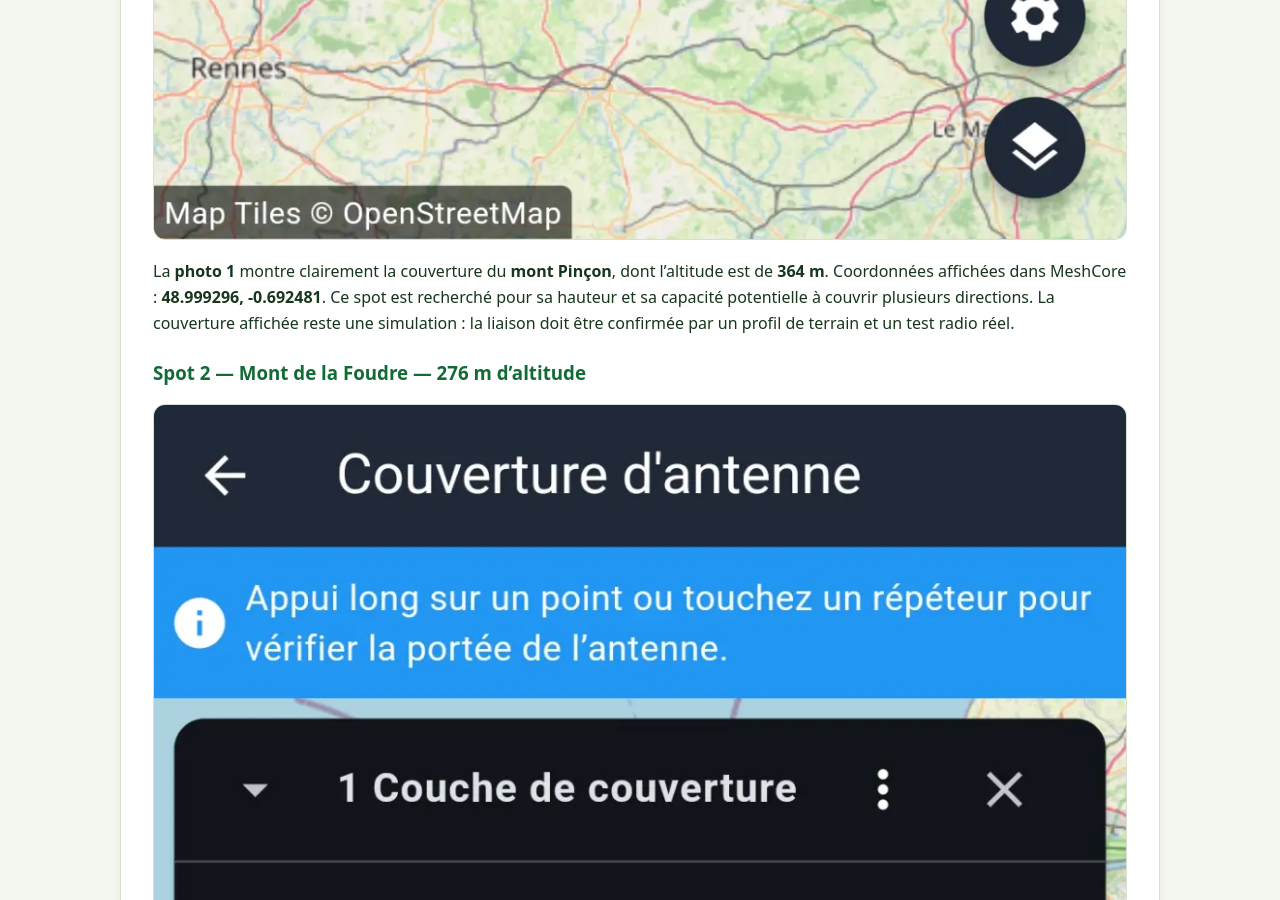
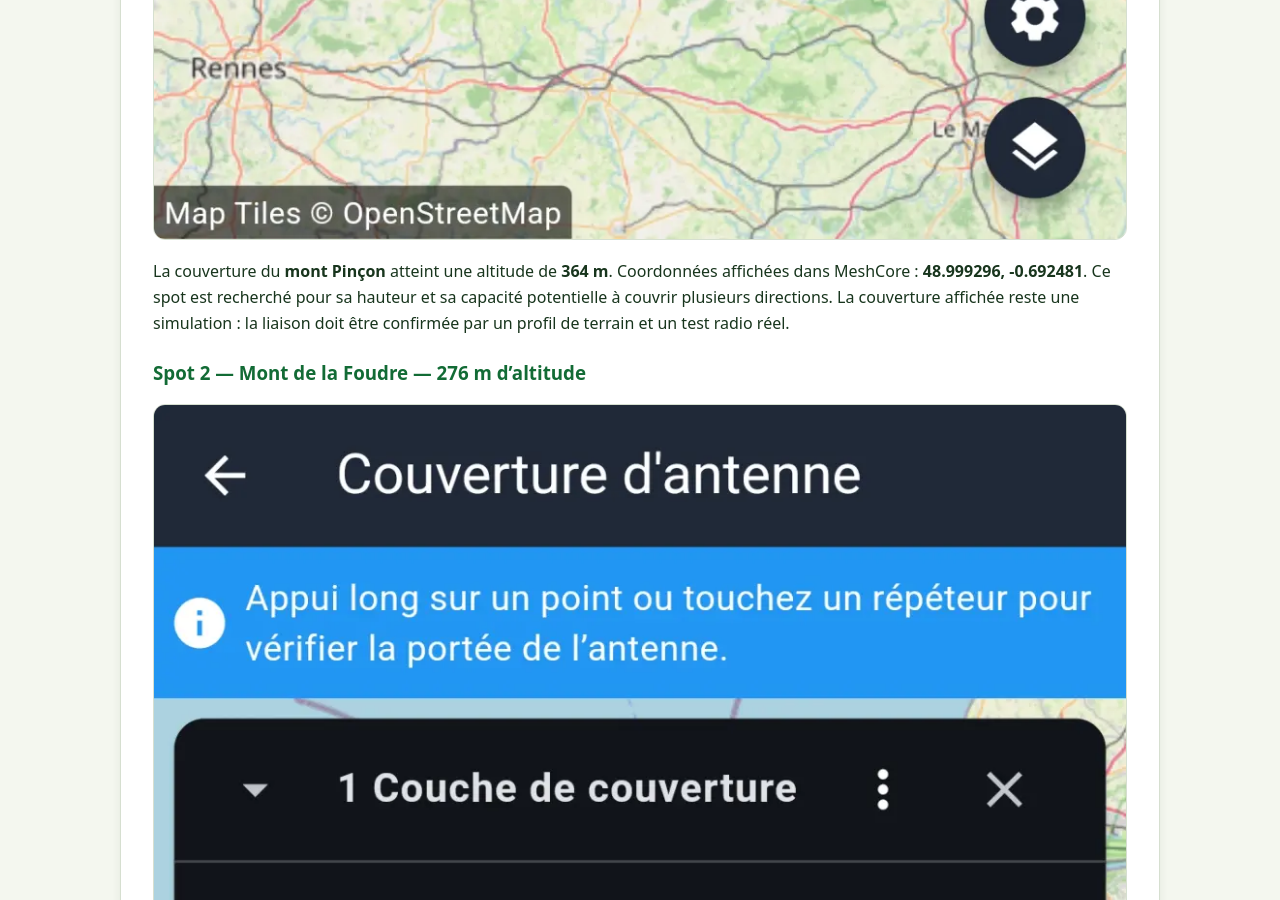
Before and after one commit to 1234LUCIUS/projet-interconnexion-normand-wiki, a Jekyll site: the page built from docs/terrain/03-simulateurs-couverture.md, in a window 1280 px wide and 900 px high, scrolled down 3365 px. Built offline with Jekyll 4.4.1, drawn with Linux system fonts in a browser that asks for light colours; some of the changed text lies outside the part shown.

Commit message:
Retire les numerotations des captures

```diff
--- a/docs/terrain/03-simulateurs-couverture.md
+++ b/docs/terrain/03-simulateurs-couverture.md
@@ -31,19 +31,19 @@ Les exemples ci-dessous sont les trois spots nommés visibles dans la fonction *
 
 ![Couverture MeshCore du mont Pinçon, 364 m d’altitude](../assets/meshcore-coverage/spot-seulline-calvados.webp)
 
-La **photo 1** montre clairement la couverture du **mont Pinçon**, dont l’altitude est de **364 m**. Coordonnées affichées dans MeshCore : **48.999296, -0.692481**. Ce spot est recherché pour sa hauteur et sa capacité potentielle à couvrir plusieurs directions. La couverture affichée reste une simulation : la liaison doit être confirmée par un profil de terrain et un test radio réel.
+La couverture du **mont Pinçon** atteint une altitude de **364 m**. Coordonnées affichées dans MeshCore : **48.999296, -0.692481**. Ce spot est recherché pour sa hauteur et sa capacité potentielle à couvrir plusieurs directions. La couverture affichée reste une simulation : la liaison doit être confirmée par un profil de terrain et un test radio réel.
 
 ### Spot 2 — Mont de la Foudre — 276 m d’altitude
 
 ![Couverture MeshCore du mont de la Foudre, 276 m d’altitude](../assets/meshcore-coverage/spot-pommeraye-calvados.webp)
 
-La **photo 2** montre clairement la couverture du **mont de la Foudre**, dont l’altitude est de **276 m**. Coordonnées affichées dans MeshCore : **48.911527, -0.409591**. Ce spot est recherché pour sa hauteur et sa vue potentielle vers plusieurs secteurs. La couverture affichée reste une simulation : la liaison doit être confirmée par un profil de terrain et un test radio réel.
+La couverture du **mont de la Foudre** atteint une altitude de **276 m**. Coordonnées affichées dans MeshCore : **48.911527, -0.409591**. Ce spot est recherché pour sa hauteur et sa vue potentielle vers plusieurs secteurs. La couverture affichée reste une simulation : la liaison doit être confirmée par un profil de terrain et un test radio réel.
 
 ### Spot 3 — Mont du Père — 271 m d’altitude
 
 ![Couverture MeshCore du mont du Père, 271 m d’altitude](../assets/meshcore-coverage/spot-calvados-3.webp)
 
-La **photo 3** montre clairement la couverture du **mont du Père**, dont l’altitude est de **271 m**. Coordonnées affichées dans MeshCore : **48.938209, -0.488135**. Ce spot est recherché pour sa position en hauteur et sa capacité potentielle à couvrir plusieurs directions. La présence de vallées rend indispensable une vérification de la ligne de vue et un test radio réel.
+La couverture du **mont du Père** atteint une altitude de **271 m**. Coordonnées affichées dans MeshCore : **48.938209, -0.488135**. Ce spot est recherché pour sa position en hauteur et sa capacité potentielle à couvrir plusieurs directions. La présence de vallées rend indispensable une vérification de la ligne de vue et un test radio réel.
 
 Pour situer ces reliefs dans le paysage normand, voir la présentation de [la Suisse normande par l’office de tourisme](https://www.suisse-normande-tourisme.com/decouvertes/la-suisse-normande) et la page consacrée aux [points de vue des Montagnes de Normandie](https://www.montagnesdenormandie.fr/decouvrir-les-montagnes-de-normandie/un-relief-unique/les-points-de-vue/). Les altitudes et les noms des trois monts correspondent aux informations fournies pour ces captures ; elles ne remplacent pas une étude radio ou une autorisation d’occupation.
 
```
